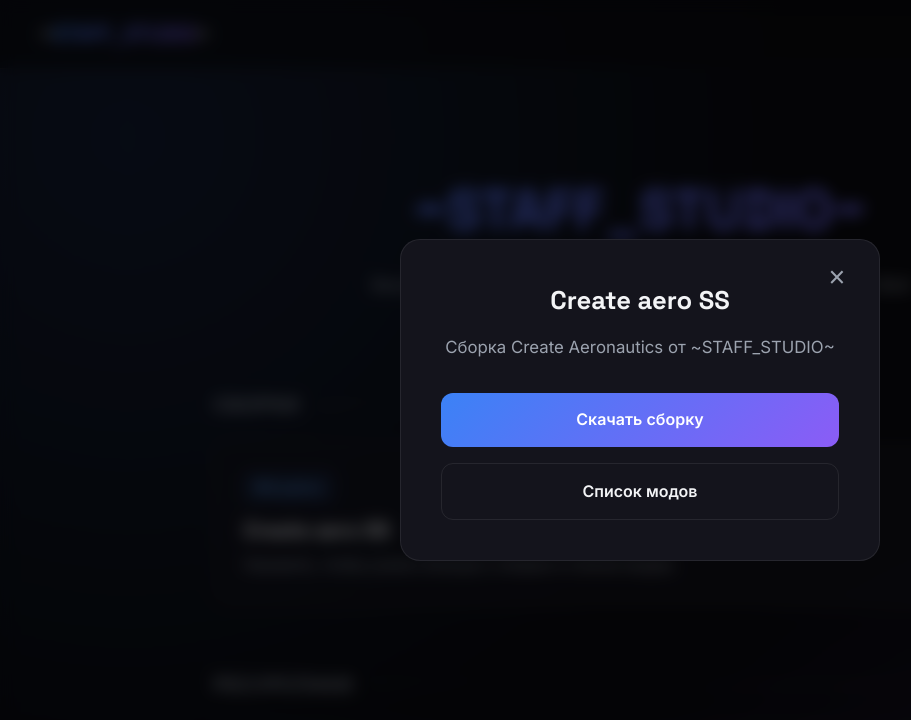
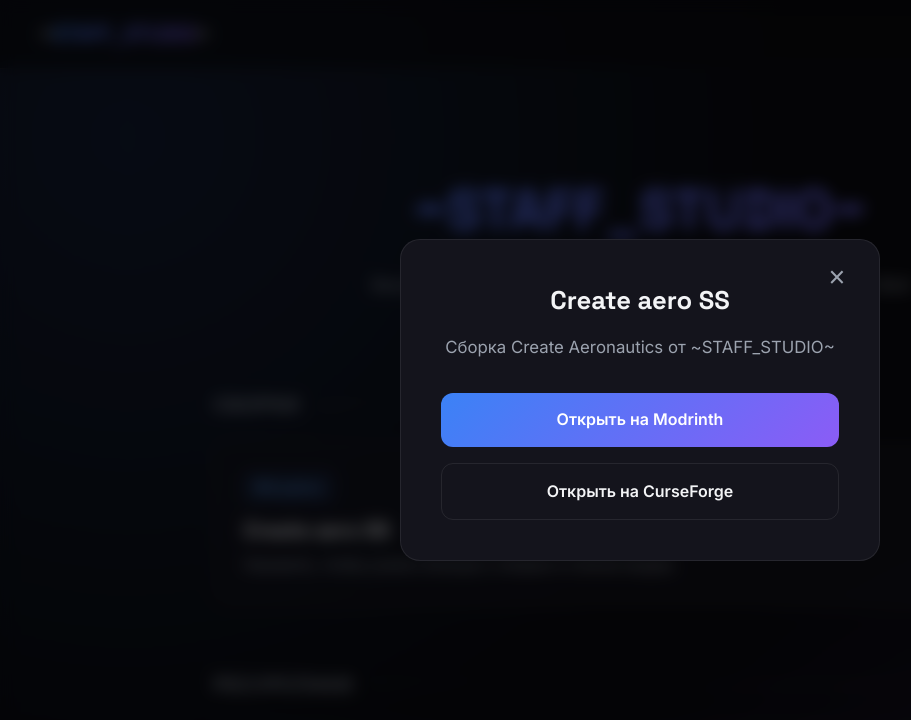
Before and after one commit to qwe123zxc0909/SSdownload.github.io, a plain HTML site: page index.html in a window 1280 px wide. Both pictures are taken after a click on the element 640 px from the left and 525 px from the top of the page. Shown: the top 720 px of the page, without its empty margins (0-911 px from the left). Drawn offline with Linux system fonts and the light colour scheme.

Commit message:
Update index.html

```diff
--- a/index.html
+++ b/index.html
@@ -248,7 +248,6 @@
         <h2 class="section-title">Сборки</h2>
         <div class="card" onclick="openModal()">
             <div class="card-info">
-                <!-- Изменён статус на 🛠 -->
                 <span class="status status-progress">🛠 В работе</span>
                 <h3>Create aero SS</h3>
                 <p>Нажмите, чтобы узнать больше о сборке и списке модов.</p>
@@ -284,9 +283,9 @@
             <h2>Create aero SS</h2>
             <p>Сборка Create Aeronautics от ~STAFF_STUDIO~</p>
             <div class="modal-actions">
-                <a href="sborka/aeross.zip" download class="btn">Скачать сборку</a>
-                <!-- Сюда позже вставь ссылку на список модов вместо # -->
-                <a href="#" target="_blank" class="btn btn-outline">Список модов</a>
+                <!-- Заменили прямое скачивание на ссылки на платформы -->
+                <a href="https://modrinth.com/modpack/createaeross" target="_blank" class="btn">Открыть на Modrinth</a>
+                <a href="https://www.curseforge.com/minecraft/modpacks/create-aeronautics-ss-modpack/preview" target="_blank" class="btn btn-outline">Открыть на CurseForge</a>
             </div>
         </div>
     </div>
```
